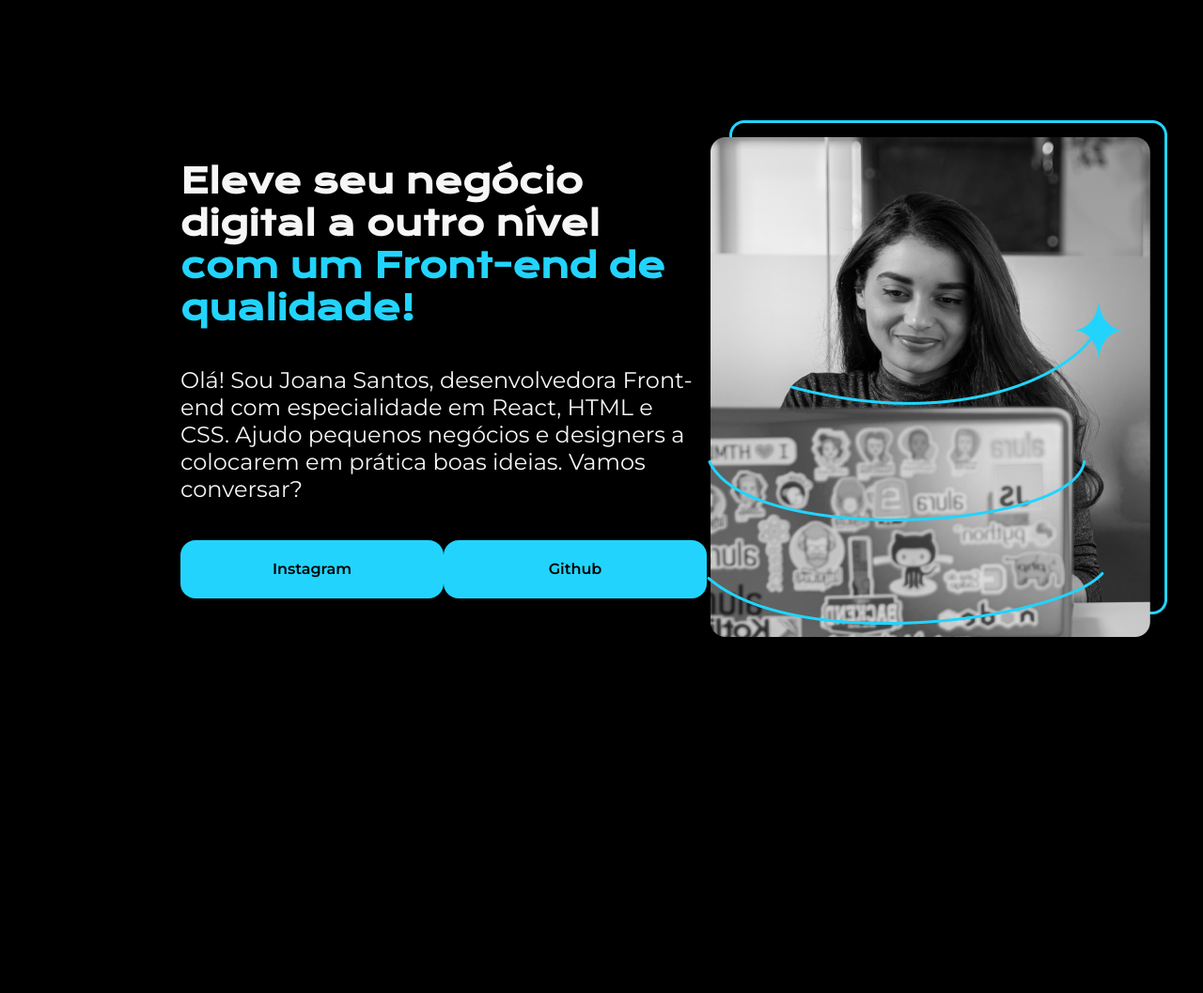
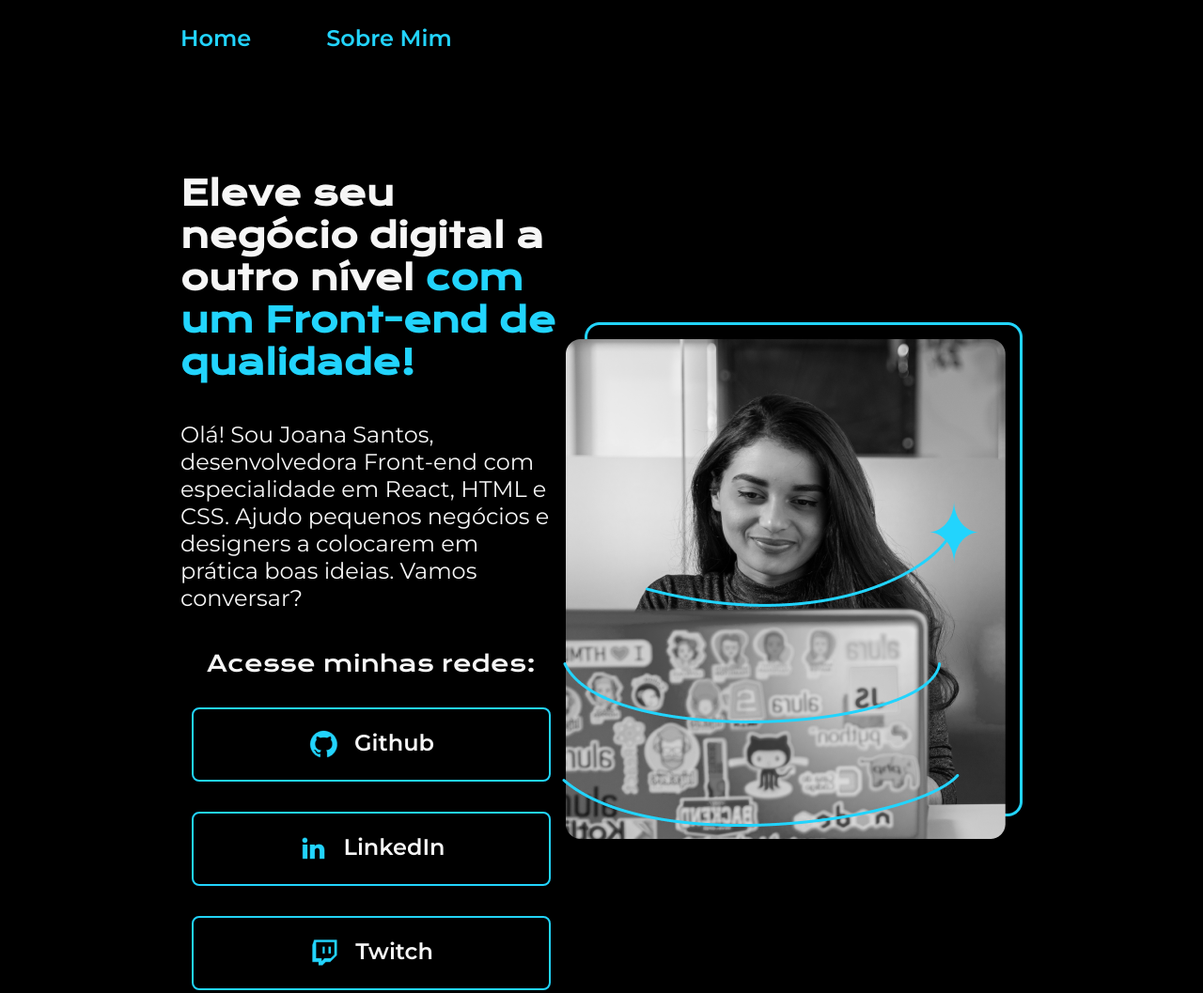
Before and after one commit to matheusefs/Pagina-Portfolio-Curso-ONE, a plain HTML site: page index.html in a window 1280 px wide. Shown: the top 1057 px of the page at 94% size. Before the commit the page ends 928 px from the top, so only its background shows below. Drawn offline with nearby package versions, Linux system fonts and the light colour scheme.

Commit message:
Adicionando sobre mim e home.

```diff
--- a/index.html
+++ b/index.html
@@ -5,21 +5,31 @@
     <meta http-equiv="X-UA-Compatible" content="IE=edge">
     <meta name="viewport" content="width=device-width, initial-scale=1.0">
     <title>Portfolio</title>
-    <link rel="stylesheet" href="style.css">
+    <link rel="stylesheet" href="styles/style.css">
 </head>
 <body>
-    <header></header>
+    <header class="cabecalho">
+        <nav class="cabecalho__menu">
+            <a class="cabecalho__menu__link" href="index.html">Home</a>
+            <a class="cabecalho__menu__link" href="about.html">Sobre Mim</a>
+        </nav>
+    </header>
     <main class="apresentacao">
         <section class="apresentacao__conteudo">
             <h1 class="apresentacao__conteudo__titulo">Eleve seu negócio digital a outro nível <strong class="titulo-destaque">com um Front-end de qualidade!</strong></h1>
             <p class="apresentacao__conteudo__texto">Olá! Sou Joana Santos, desenvolvedora Front-end com especialidade em React, HTML e CSS. Ajudo pequenos negócios e designers a colocarem em prática boas ideias. Vamos conversar?</p>
             <div class="apresentacao__links">
-                <a href="https://instagram.com" class="apresentacao__links__links">Instagram</a>
-                <a href="https://github.com/matheusefs" class="apresentacao__links__links">Github</a>
+                <h2 class="apresentacao__links__subtitulo">Acesse minhas redes:</h2>
+                <a href="https://github.com/matheusefs" class="apresentacao__links__links"> <img src="/assets/github.png"> Github</a>
+                <a href="https://www.linkedin.com/in/matheusefsantana" class="apresentacao__links__links"> <img src="/assets/linkedin.png"> LinkedIn</a>
+                <a href="https://Twitch.tv" class="apresentacao__links__links"><img src="assets/twitch.png"> Twitch</a>
             </div>
 
         </section>
-        <img src="Imagem.png" alt="Foto da Joana Santos Programando.">
+        <img src="/assets/Imagem.png" alt="Foto da Joana Santos Programando.">
     </main>
+    <footer class="rodape">
+        <p>Desenvolvido por Matheus Emanuel</p>
+    </footer>
 </body>
 </html>
--- a/style.css
+++ /dev/null
@@ -1,59 +0,0 @@
-@import url('https://fonts.googleapis.com/css2?family=Krona+One&family=Montserrat:ital,wght@0,100..900;1,100..900&display=swap');
-
-* {
-    margin: 0;
-    padding: 0;
-}
-
-body {
-    height: 100vh;
-    box-sizing: border-box;
-    background-color: #000000;
-    color: #F6F6F6;
-}
-
-.titulo-destaque {
-    color: #22D4FD;
-}
-
-.apresentacao {
-    margin: 10% 15%;
-    display: flex;
-    align-items: center;
-    justify-content: space-between;
-}
-
-.apresentacao__conteudo{
-    width: 615px;
-    display: flex;
-    flex-direction: column;
-    gap: 40px;
-}
-
-.apresentacao__conteudo__titulo{
-    font-size: 36px;
-    font-family: "Krona One", sans-serif;
-}
-
-.apresentacao__conteudo__texto{
-    font-size: 24px;
-    font-family: "Montserrat", sans-serif;
-    font-weight: 400;
-}
-
-.apresentacao__links{
-    display: flex;
-    justify-content: space-between;
-}
-
-.apresentacao__links__links{
-    background-color: #22D4FD;
-    width: 280px;
-    text-align: center;
-    border-radius: 16px;
-    padding: 21.5px 0;
-    text-decoration: none;
-    color: #000000;
-    font-family: "Montserrat", sans-serif;
-    font-weight: 600;
-}
--- /dev/null
+++ b/styles/style.css
@@ -0,0 +1,118 @@
+@import url('https://fonts.googleapis.com/css2?family=Krona+One&family=Montserrat:ital,wght@0,100..900;1,100..900&display=swap');
+
+* {
+    margin: 0;
+    padding: 0;
+}
+
+:root{
+    --cor-primaria: #000000;
+    --cor-secundaria: #F6F6F6;
+    --cor-terciaria: #22D4FD;
+    --cor-hover-links: #272727;
+    --cor-hover-header: #1588a1;
+
+    --fonte-pricipal: "Krona One", sans-serif;
+    --fonte-secundaria: "Montserrat", sans-serif;
+}
+
+body {
+    box-sizing: border-box;
+    background-color: var(--cor-primaria);
+    color: var(--cor-secundaria);
+}
+
+.titulo-destaque {
+    color: var(--cor-terciaria);
+}
+
+.cabecalho{
+    padding: 2% 0 0 15%;
+
+}
+
+.cabecalho__menu{
+    display: flex;
+    gap: 80px;
+}
+
+.cabecalho__menu__link{
+    font-family: var(--fonte-secundaria);
+    font-size: 24px;
+    font-weight: 600;
+    color: var(--cor-terciaria);
+    text-decoration: none;
+}
+
+.cabecalho__menu__link:hover{
+    color: var(--cor-hover-header);
+}
+
+.apresentacao {
+    margin: 10% 15%;
+    display: flex;
+    align-items: center;
+    justify-content: space-between;
+}
+
+.apresentacao__conteudo{
+    width: 615px;
+    display: flex;
+    flex-direction: column;
+    gap: 40px;
+}
+
+.apresentacao__conteudo__titulo{
+    font-size: 36px;
+    font-family: var(--fonte-pricipal);
+}
+
+.apresentacao__conteudo__texto{
+    font-size: 24px;
+    font-family: var(--fonte-secundaria);
+    font-weight: 400;
+}
+
+.apresentacao__links{
+    display: flex;
+    flex-direction: column;
+    justify-content: space-between;
+    align-items: center;
+    gap: 32px;
+}
+
+.apresentacao__links__subtitulo{
+    font-family: var(--fonte-pricipal);
+    font-weight: 400;
+    font-size: 24px;
+}
+
+.apresentacao__links__links{
+    display: flex;
+    justify-content: center;
+    gap: 16px;
+    width: 378px;
+    text-align: center;
+    border-radius: 8px;
+    padding: 21.5px 0;
+    text-decoration: none;
+    color: var(--cor-secundaria);
+    font-family: var(--fonte-secundaria);
+    font-weight: 600;
+    font-size: 24px;
+    border: 2px solid var(--cor-terciaria);
+}
+
+.apresentacao__links__links:hover{
+    background-color: var(--cor-hover-links);
+}
+
+.rodape{
+    padding: 24px;
+    color: var(--cor-primaria);
+    background-color: var(--cor-terciaria);
+    text-align: center;
+    font-family: var(--fonte-secundaria);
+    font-size: 24px;
+    font-weight: 400;
+}
```
Also changed, not shown: about.html (added, +31 -0 lines), Imagem.png (deleted), assets/Imagem.png (added), assets/github.png (added), assets/instagram.png (added), assets/linkedin.png (added), assets/twitch.png (added), assets/twitter-novo.png (added), assets/twitter.png (added).
